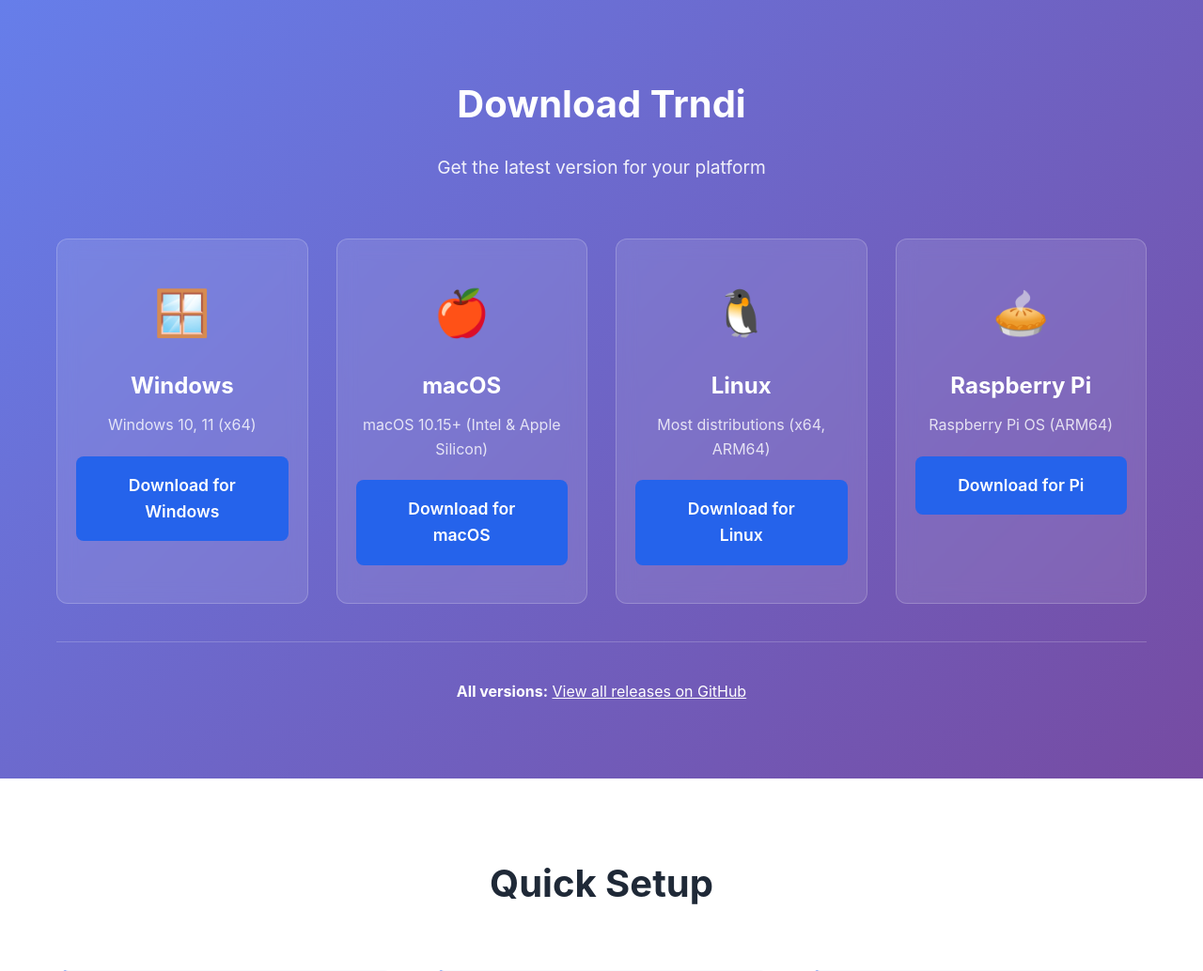
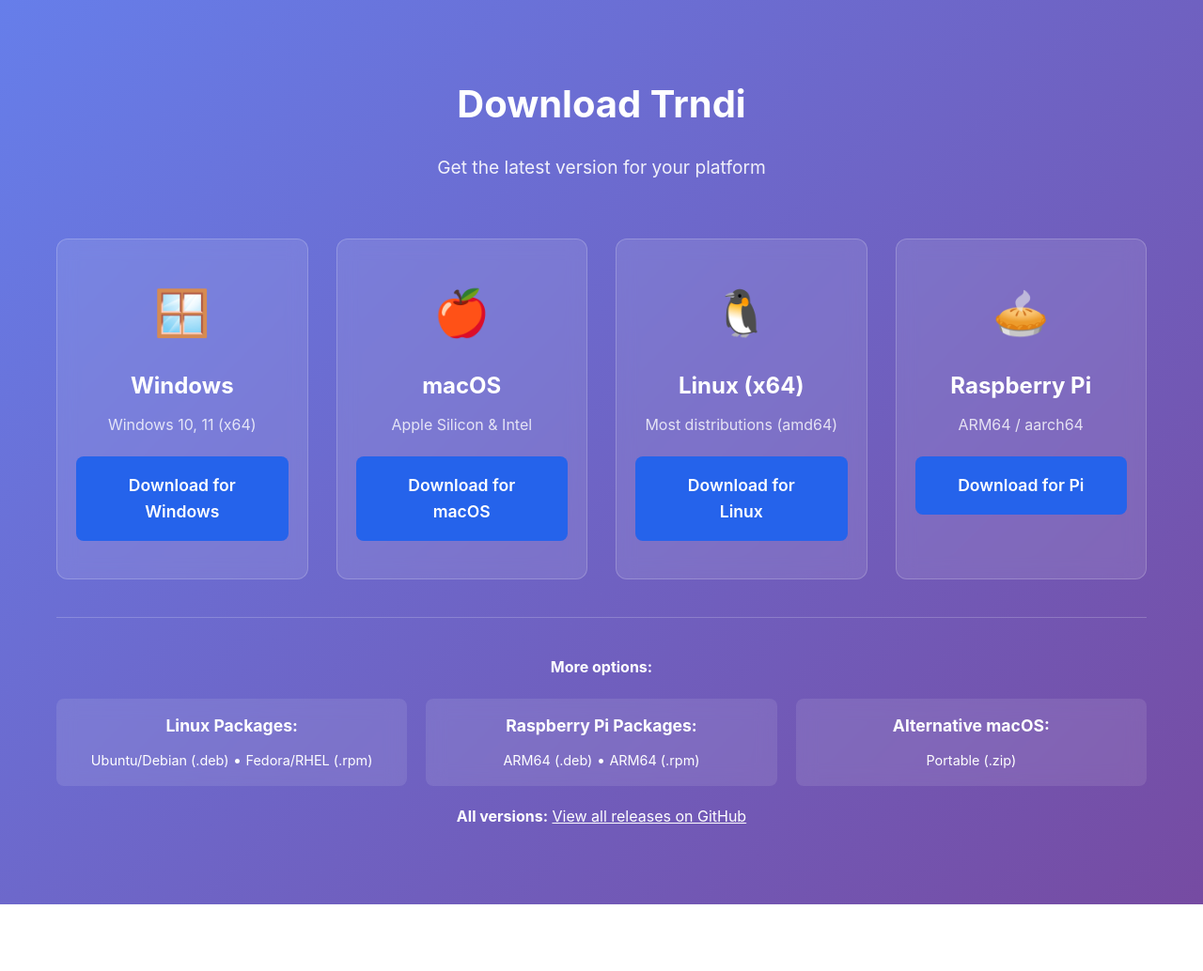
Before and after one commit to slicke/trndi, a PHP site: page / in a window 1280 px wide. Shown: the part 2778-3812 px from the top of the page at 94% size. Run offline with PHP 8.4, Linux system fonts and the light colour scheme.

Commit message:
Update download links to point directly to platform-specific files
- Windows: Direct link to Trndi-windows-x64.zip
- macOS: Direct link to Trndi-macos-silicon.dmg
- Linux: Direct link to Trndi-linux-amd64.zip
- Raspberry Pi: Direct link to Trndi-linux-arm64.zip
- Added additional download options for .deb and .rpm packages
- Improved styling for additional download options

```diff
--- a/index.html
+++ b/index.html
@@ -124,29 +124,46 @@
                     <div class="download-icon">🪟</div>
                     <h3>Windows</h3>
                     <p>Windows 10, 11 (x64)</p>
-                    <a href="https://github.com/slicke/trndi/releases/latest" class="btn-download">Download for Windows</a>
+                    <a href="https://github.com/slicke/trndi/releases/latest/download/Trndi-windows-x64.zip" class="btn-download">Download for Windows</a>
                 </div>
                 <div class="download-item">
                     <div class="download-icon">🍎</div>
                     <h3>macOS</h3>
-                    <p>macOS 10.15+ (Intel & Apple Silicon)</p>
-                    <a href="https://github.com/slicke/trndi/releases/latest" class="btn-download">Download for macOS</a>
+                    <p>Apple Silicon & Intel</p>
+                    <a href="https://github.com/slicke/trndi/releases/latest/download/Trndi-macos-silicon.dmg" class="btn-download">Download for macOS</a>
                 </div>
                 <div class="download-item">
                     <div class="download-icon">🐧</div>
-                    <h3>Linux</h3>
-                    <p>Most distributions (x64, ARM64)</p>
-                    <a href="https://github.com/slicke/trndi/releases/latest" class="btn-download">Download for Linux</a>
+                    <h3>Linux (x64)</h3>
+                    <p>Most distributions (amd64)</p>
+                    <a href="https://github.com/slicke/trndi/releases/latest/download/Trndi-linux-amd64.zip" class="btn-download">Download for Linux</a>
                 </div>
                 <div class="download-item">
                     <div class="download-icon">🥧</div>
                     <h3>Raspberry Pi</h3>
-                    <p>Raspberry Pi OS (ARM64)</p>
-                    <a href="https://github.com/slicke/trndi/releases/latest" class="btn-download">Download for Pi</a>
+                    <p>ARM64 / aarch64</p>
+                    <a href="https://github.com/slicke/trndi/releases/latest/download/Trndi-linux-arm64.zip" class="btn-download">Download for Pi</a>
                 </div>
             </div>
 
             <div class="download-note">
+                <p><strong>More options:</strong></p>
+                <div class="additional-downloads">
+                    <div class="download-category">
+                        <h4>Linux Packages:</h4>
+                        <a href="https://github.com/slicke/trndi/releases/latest/download/trndi_2.4.130_amd64.deb">Ubuntu/Debian (.deb)</a> •
+                        <a href="https://github.com/slicke/trndi/releases/latest/download/trndi-2.4.130-1.x86_64.rpm">Fedora/RHEL (.rpm)</a>
+                    </div>
+                    <div class="download-category">
+                        <h4>Raspberry Pi Packages:</h4>
+                        <a href="https://github.com/slicke/trndi/releases/latest/download/trndi_2.4.130_arm64.deb">ARM64 (.deb)</a> •
+                        <a href="https://github.com/slicke/trndi/releases/latest/download/trndi-2.4.130-1.aarch64.rpm">ARM64 (.rpm)</a>
+                    </div>
+                    <div class="download-category">
+                        <h4>Alternative macOS:</h4>
+                        <a href="https://github.com/slicke/trndi/releases/latest/download/Trndi-macos-silicon.zip">Portable (.zip)</a>
+                    </div>
+                </div>
                 <p><strong>All versions:</strong> <a href="https://github.com/slicke/trndi/releases/latest">View all releases on GitHub</a></p>
             </div>
         </div>
--- a/styles.css
+++ b/styles.css
@@ -325,6 +325,35 @@
     text-decoration: underline;
 }
 
+.additional-downloads {
+    margin: 20px 0;
+    display: grid;
+    grid-template-columns: repeat(auto-fit, minmax(250px, 1fr));
+    gap: 20px;
+}
+
+.download-category {
+    background: rgba(255, 255, 255, 0.1);
+    padding: 15px;
+    border-radius: 8px;
+    backdrop-filter: blur(10px);
+}
+
+.download-category h4 {
+    margin-bottom: 10px;
+    font-size: 1.1rem;
+}
+
+.download-category a {
+    color: #fff;
+    text-decoration: none;
+    font-size: 0.9rem;
+}
+
+.download-category a:hover {
+    text-decoration: underline;
+}
+
 /* Setup */
 .setup {
     padding: 80px 0;
```
